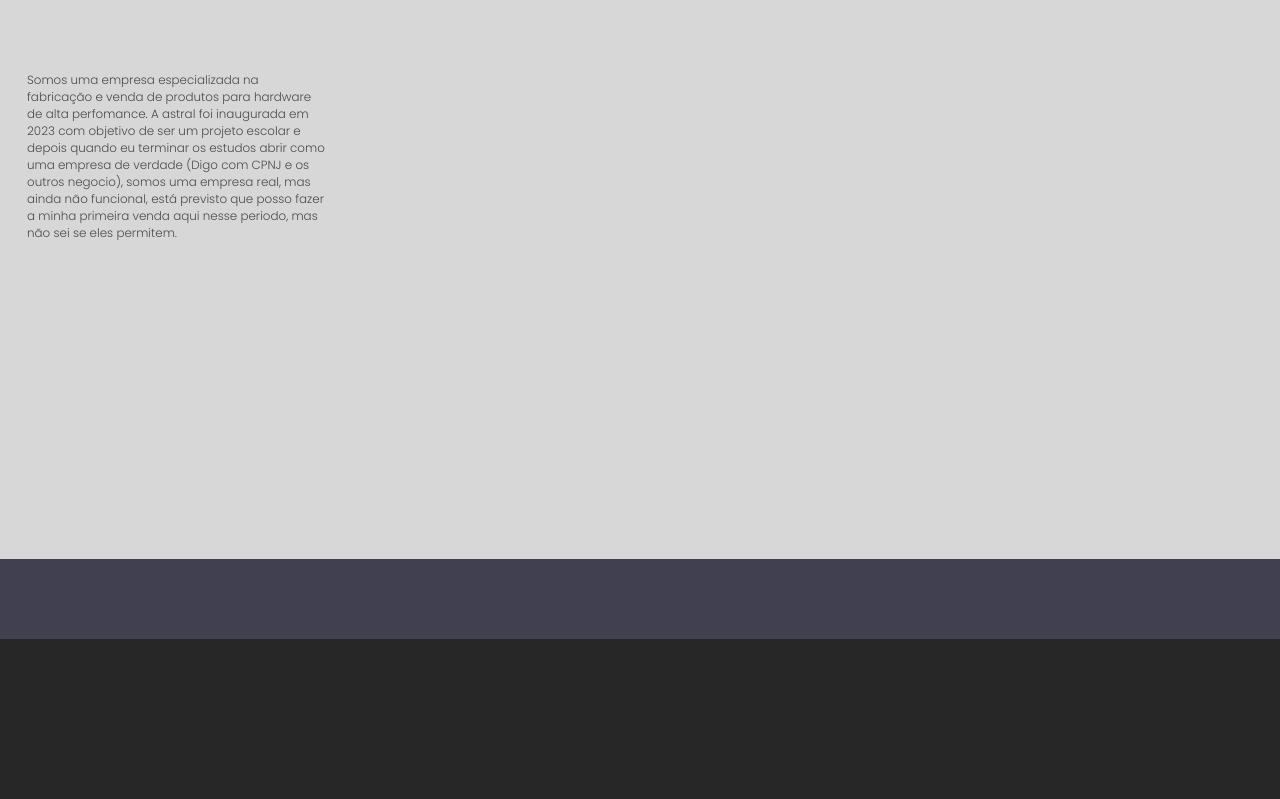
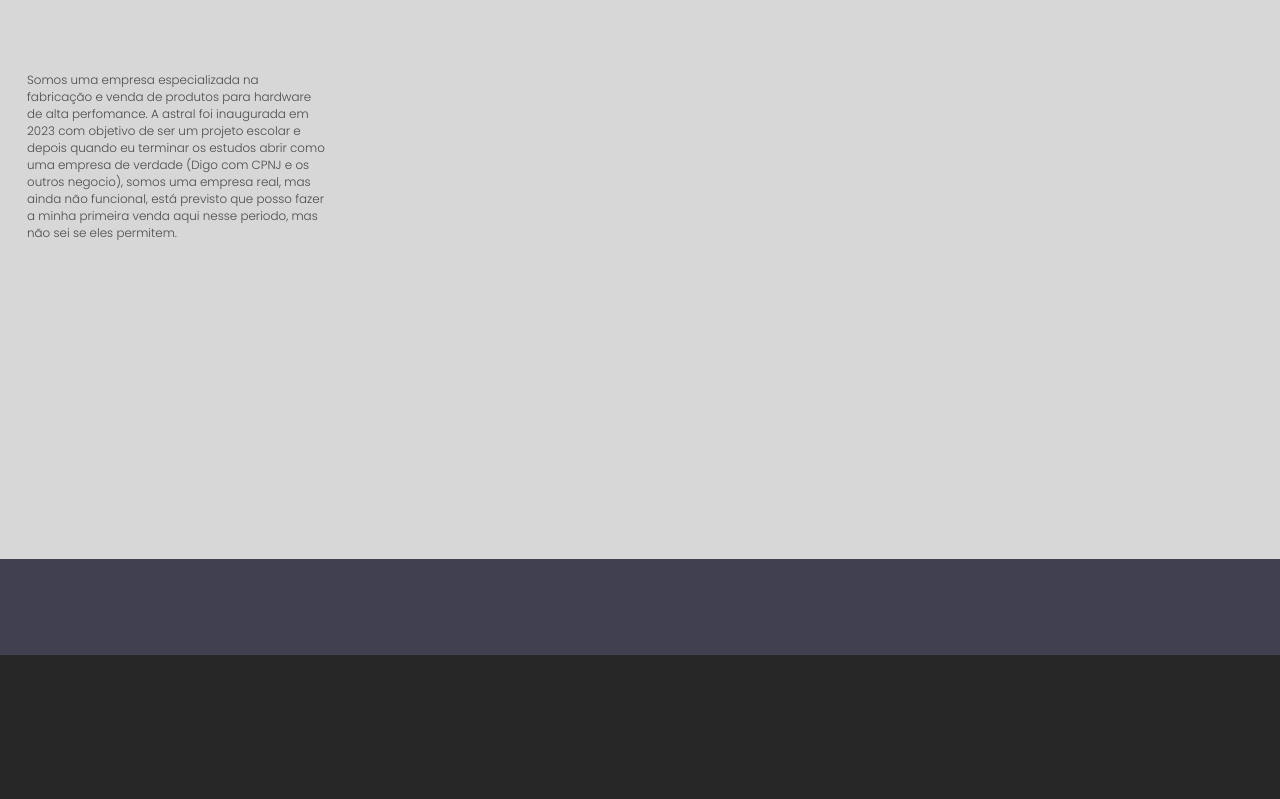
Before and after one commit to Guilherme-silva-teixeira/Astral, a PHP site: page / in a window 1280 px wide. Shown: the part 2380-3179 px from the top of the page. Run offline with PHP 8.4, Linux system fonts and the light colour scheme.

Commit message:
Update style.css

```diff
--- a/style.css
+++ b/style.css
@@ -274,13 +274,13 @@ body
 
 #scFooter #boxMiddle
 {
-    height: 10%;
+    height: 12%;
     background: #404051;
 }
 
 #scFooter #boxDown
 {
-    height: 20%;
+    height: 18%;
     background: #272727;
 }
 
@@ -293,3 +293,18 @@ body
     color: #4a4a4a;
     width: 300px;
 }
+
+#boxMiddle
+{
+    padding: 7px;
+    display: flex;
+    flex-direction: row;
+    justify-content: space-between;
+}
+
+#boxMiddle #copy
+{
+    font-family: 'poppins',sans-serif;
+    font-size: 13px;
+    color: #fff;
+}
```
